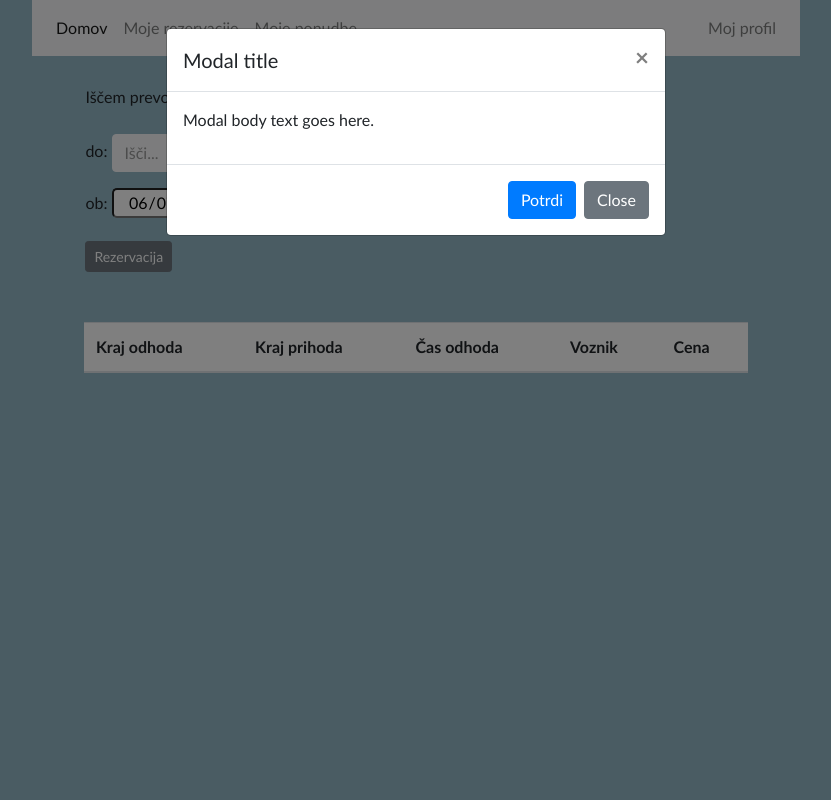
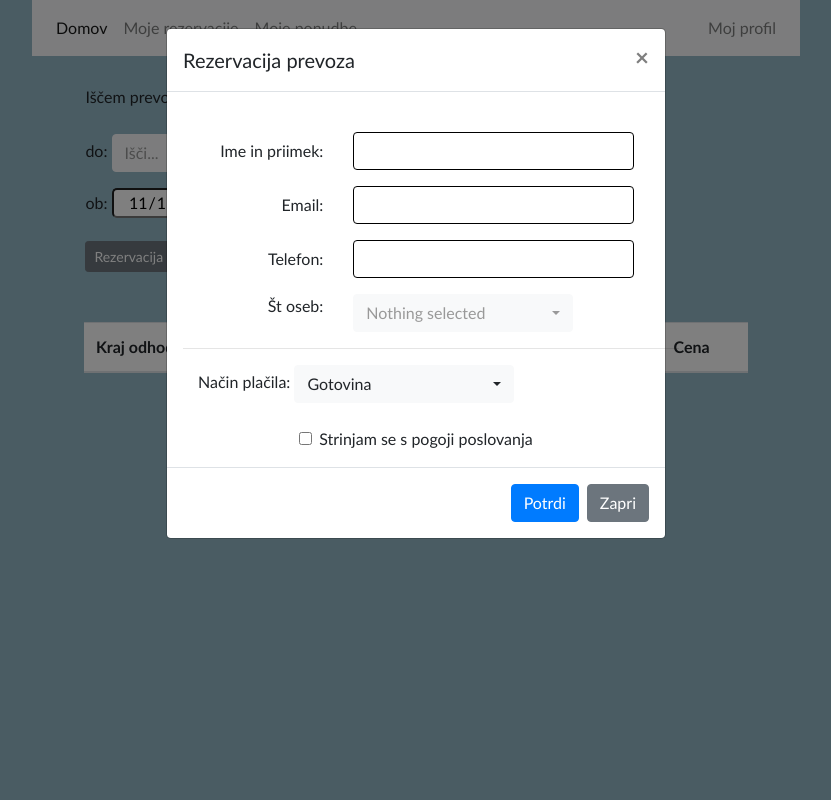
Before and after one commit to tea-zup/projekt, a PHP site: page /projekt/main.php in a window 1280 px wide, after a click on "Rezervacija". Shown: the whole page, without its empty margins (224-1055 px from the left). Run offline with PHP 8.4, Linux system fonts and the light colour scheme; data that the repository does not hold is empty.

Commit message:
Rezervacija modal

```diff
--- a/JS/predlagajKraj.js
+++ b/JS/predlagajKraj.js
@@ -11,8 +11,8 @@ function predlagajKraj(tip){
         option.text = odgovorJSON[i][tip];
         select.add(option);
       }
-      //$('#kraj_odhoda').selectpicker('refresh'); //druga opcija
-      $('.selectpicker').selectpicker('refresh');
+      $('#kraj_odhoda').selectpicker('refresh');
+      // $('.selectpicker').selectpicker('refresh'); //druga opcija, vec teh class-ov
     }
   }
   xmlhttp.open("GET","/projekt/api/prevozi.php?tip=" + tip, true);
--- a/JS/vsiPrevozi.js
+++ b/JS/vsiPrevozi.js
@@ -42,8 +42,15 @@ function prikazi(odgovorJSON){
   table.appendChild(tbody);
 	for (var i = 0; i < odgovorJSON.length ; i++) { //table body
 		var tr = document.createElement("tr");
+		tr.setAttribute("data-toggle", "modal");
+		tr.setAttribute("data-target", "#rezervacijaModal");
+		tr.setAttribute("onclick", "dopolniModal(this.cells[0].innerHTML, this.cells[1].innerHTML, this.cells[2].innerHTML, "+odgovorJSON[i]['cena']+","+odgovorJSON[i]['prosta_mesta']+")");
 
 		for (var stolpec in odgovorJSON[i]){
+			if (stolpec == "id"){
+				id = odgovorJSON[i][stolpec];
+				break; //tudi 'prosta mesta' ne damo v tabelo
+			}
 			var td = document.createElement("td");
 			td.innerHTML = odgovorJSON[i][stolpec];
 			if (stolpec == "cena"){
@@ -55,3 +62,31 @@ function prikazi(odgovorJSON){
 	}
 	document.getElementById("tablelaPrevozov").appendChild(fragment);
 }
+
+function dopolniModal(krajOdhoda, krajPrihoda, dt, cena, prosta_mesta){
+	const weekday = ["nedelja", "ponedeljek", "torek", "sreda", "četrtek", "petek", "sobota"];
+	dan_tedna_date = moment(dt, "DD-MM-YYYY").toDate();
+	dan_tedna = weekday[dan_tedna_date.getDay()];
+  dan = moment(dan_tedna_date).format('DD.MM.YYYY');
+	cas = dt.split(" ")[1];
+
+	document.getElementById("rez_krajOdhoda").innerHTML = "Kraj odhoda: " + krajOdhoda + ",";
+	document.getElementById("rez_krajPrihoda").innerHTML = "Kraj prihoda: " + krajPrihoda + ",";
+	document.getElementById("rez_dt").innerHTML = "Datum in ura odhoda: " + dan_tedna + ", " + dan + ", " + cas + ".";
+
+	select = document.getElementById("select_st_oseb");
+	for (var i = 1; i <= prosta_mesta ; i++) {
+		var option = document.createElement('option');
+		option.text = i;
+		option.value = i;
+		select.add(option);
+	}
+	$("#select_st_oseb").val($("#select_st_oseb option:first").val()); //1 always selected by default
+	$("#select_st_oseb").selectpicker("refresh");
+
+	$("#select_st_oseb").change(function() {
+		var izbranoStOseb = $("#select_st_oseb").val();
+		document.getElementById("cena").innerHTML = "Cena je: " + izbranoStOseb * cena + " €.";
+	});
+	$('#select_st_oseb').trigger('change'); //init cena za 1 osebo
+}
--- a/api/prevozi.php
+++ b/api/prevozi.php
@@ -37,7 +37,7 @@ function vsiPrevozi(){
   global $zbirka;
 
   $odgovor = array();
-  $poizvedba = "SELECT kraj_odhoda, kraj_prihoda, cas_odhoda, voznik, cena FROM prevozi WHERE cas_odhoda > NOW() ORDER BY kraj_odhoda DESC, kraj_prihoda DESC, cas_odhoda ASC";
+  $poizvedba = "SELECT kraj_odhoda, kraj_prihoda, cas_odhoda, voznik, cena, id, prosta_mesta FROM prevozi WHERE cas_odhoda > NOW() ORDER BY kraj_odhoda DESC, kraj_prihoda DESC, cas_odhoda ASC";
   $rezultat = mysqli_query($zbirka, $poizvedba);
   while ($vrstica = mysqli_fetch_assoc($rezultat)) {
     $vrstica["cas_odhoda"] = date('d-m-Y H:i', strtotime($vrstica["cas_odhoda"]));
--- a/main.php
+++ b/main.php
@@ -10,6 +10,7 @@
     <script src="https://stackpath.bootstrapcdn.com/bootstrap/4.3.1/js/bootstrap.min.js"></script>
 		<script src="https://cdn.jsdelivr.net/npm/bootstrap-select@1.13.9/dist/js/bootstrap-select.min.js"></script>
 		<link rel="stylesheet" href="https://cdn.jsdelivr.net/npm/bootstrap-select@1.13.9/dist/css/bootstrap-select.min.css">
+		<script src="https://cdnjs.cloudflare.com/ajax/libs/moment.js/2.29.1/moment.min.js"></script>
     <link rel="stylesheet" type="text/css" href="CSS/stil.css" />
 		<script src="js/vsiPrevozi.js"></script>
 		<script src="js/predlagajKraj.js"></script>
@@ -34,7 +35,7 @@
 						</div>
 						<div class="mb-3 form-group pmd-textfield pmd-textfield-floating-label">
 							<label name="cas_odhoda">ob: </label>
-							<input type="datetime-local" id="meeting-time" name="meeting-time" value="2018-06-07T00:00" min="2018-06-07T00:00" style="border-radius: 5px;">
+							<input type="datetime-local" id="meeting-time" name="meeting-time" value="<?php echo date("Y-m-d", strtotime("+1 day"))?>T08:00" min="<?php echo date("Y-m-d")?>T00:00" style="border-radius: 5px;">
 						</div>
 						<div class="text-center text-lg-start mt-4 pt-2">
 							<button id="rezervacijaGumb" type="button" class="btn btn-secondary btn-sm"
@@ -49,17 +50,72 @@
 		  <div class="modal-dialog" role="document">
 		    <div class="modal-content">
 		      <div class="modal-header">
-		        <h5 class="modal-title">Modal title</h5>
+		        <h5 class="modal-title">Rezervacija prevoza</h5>
 		        <button type="button" class="close" data-dismiss="modal" aria-label="Close">
 		          <span aria-hidden="true">&times;</span>
 		        </button>
 		      </div>
 		      <div class="modal-body">
-		        <p>Modal body text goes here.</p>
-		      </div>
+						<div class="container-fluid">
+							<div class="row"><div class="col-sm-12"><span id="rez_krajOdhoda"></span></div></div>
+							<div class="row"><div class="col-sm-12"><span id="rez_krajPrihoda"></span></div></div>
+							<div class="row"><div class="col-sm-12"><span id="rez_dt"></span></div></div>
+							<br>
+							<form>
+								<div class="form-group row">
+									<label for="imeinpriimek" class="col-sm-4 col-form-label text-right">Ime in priimek:</label>
+									<div class="col-sm-8">
+										<input type="text" class="form-control" id="reg_imeinpriimek">
+									</div>
+								</div>
+							  <div class="form-group row">
+							    <label for="email" class="col-sm-4 col-form-label text-right">Email:</label>
+							    <div class="col-sm-8">
+							      <input type="email" class="form-control" id="reg_email">
+							    </div>
+							  </div>
+								<div class="form-group row">
+									<label for="tel" class="col-sm-4 col-form-label text-right">Telefon:</label>
+									<div class="col-sm-8">
+										<input type="tel" class="form-control" id="reg_tel">
+									</div>
+								</div>
+								<div class="row">
+									<div class="col-sm-4 text-right">
+										<span>Št oseb:</span>
+									</div>
+									<div class="col-sm-8">
+										<select id="select_st_oseb" class="selectpicker"></select>
+									</div>
+								</div>
+							</form>
+							<div class="row">
+								<hr class="col-sm-12" style="width: 100%; color: black; height: 0.2px; background-color:text-secondary;"> <!--horizontal line -->
+							</div>
+							<div class="row">
+								<div class="col-sm-12">
+									<span id="cena"></span>
+									<span>Način plačila: </span>
+									<select id="nacin_placila" class="selectpicker">
+										<option>Gotovina</option>
+										<option>Kartica</option>
+									</select>
+								</div>
+							</div>
+							<br>
+							<div class="row">
+								<div class="col-sm-12 d-flex justify-content-center">
+									<div class="form-check">
+									  <input class="form-check-input" type="checkbox" value="" id="flexCheckDefault">
+									  <label class="form-check-label" for="flexCheckDefault">Strinjam se s pogoji poslovanja</label>
+									</div>
+								</div>
+							</div>
+						</div>
+					</div>
 		      <div class="modal-footer">
 		        <button type="button" class="btn btn-primary">Potrdi</button>
-		        <button type="button" class="btn btn-secondary" data-dismiss="modal">Close</button>
+		        <button type="button" class="btn btn-secondary" data-dismiss="modal">Zapri</button>
 		      </div>
 		    </div>
 		  </div>
```
